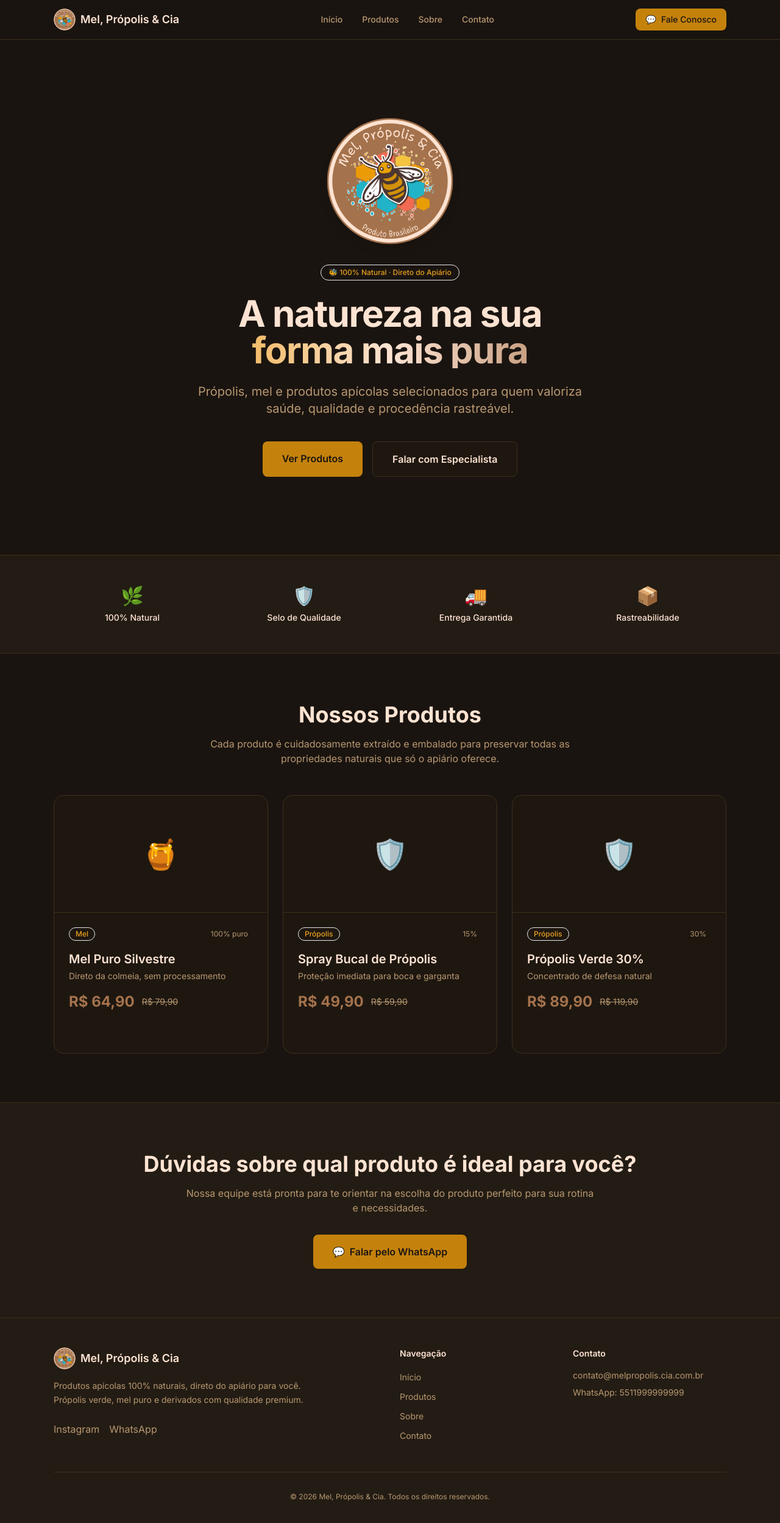
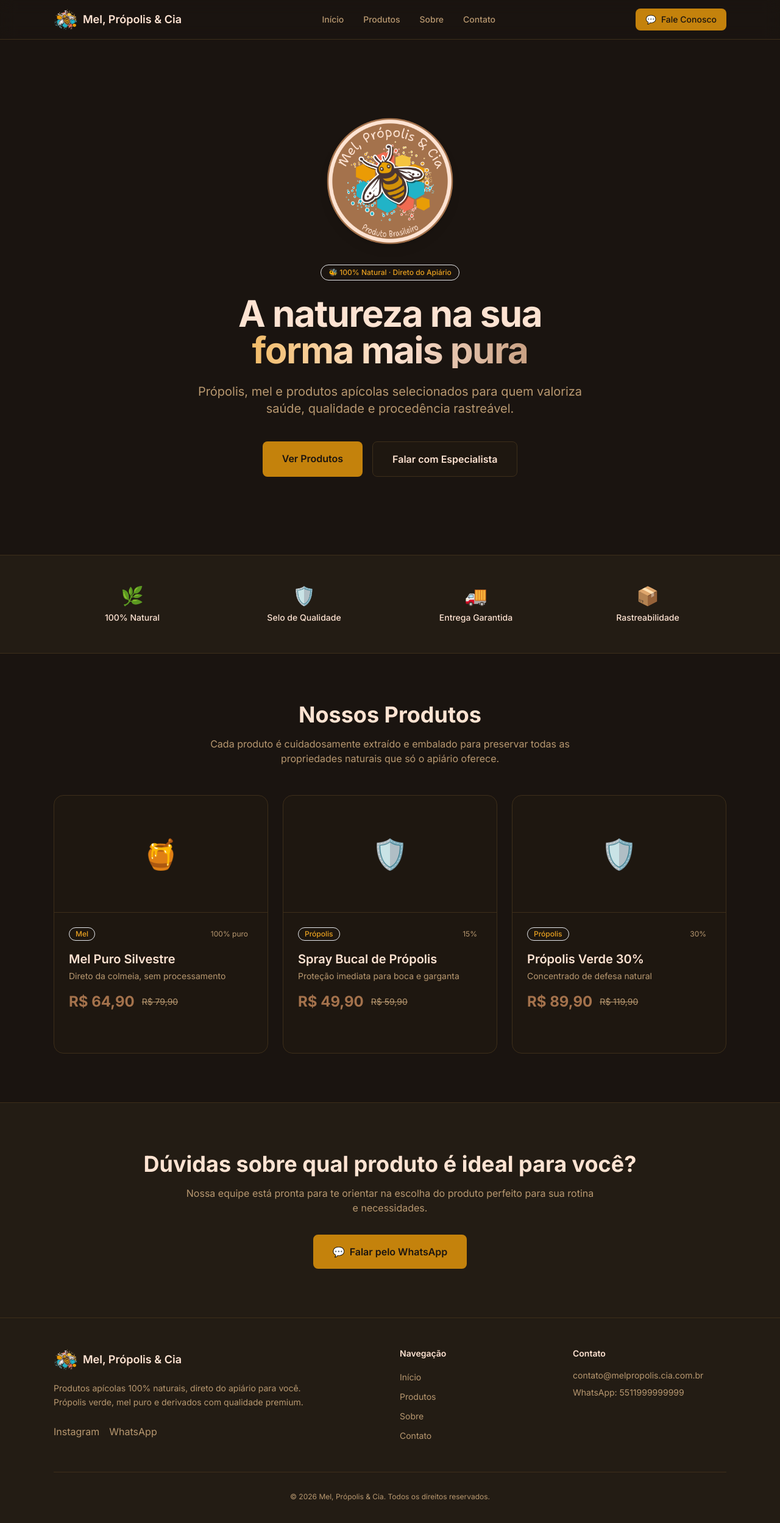
Before and after one commit to sevenstamp777/apicolas-products-site, a Next.js app: page / in a window 1280 px wide. Shown: the top 2498 px of the page at 61% size. Built offline with nearby package versions, Linux system fonts and the light colour scheme.

Commit message:
Replace logo with bee icon SVG in header/footer

```diff
--- a/components/footer.js
+++ b/components/footer.js
@@ -10,7 +10,7 @@
           {/* Brand */}
           <div className="md:col-span-2">
             <div className="flex items-center gap-2 mb-4">
-              <img src="/logo.png" alt="Mel, Própolis & Cia" className="w-9 h-9 rounded-full" />
+              <img src="/bee-icon.svg" alt="Mel, Própolis & Cia" className="w-10 h-10" />
               <span className="font-display font-semibold text-lg text-[var(--fg)]">
                 Mel, Própolis &amp; Cia
               </span>
--- a/components/header.js
+++ b/components/header.js
@@ -7,7 +7,7 @@
         <nav className="flex items-center justify-between h-16">
           {/* Logo */}
           <Link href="/" className="flex items-center gap-2 group">
-            <img src="/logo.png" alt="Mel, Própolis & Cia" className="w-9 h-9 rounded-full transition-transform group-hover:scale-110" />
+            <img src="/bee-icon.svg" alt="Mel, Própolis & Cia" className="w-10 h-10 transition-transform group-hover:scale-110" />
             <span className="font-display font-semibold text-lg text-[var(--fg)]">
               Mel, Própolis &amp; Cia
             </span>
```
Also changed, not shown: public/bee-icon.svg (added).
